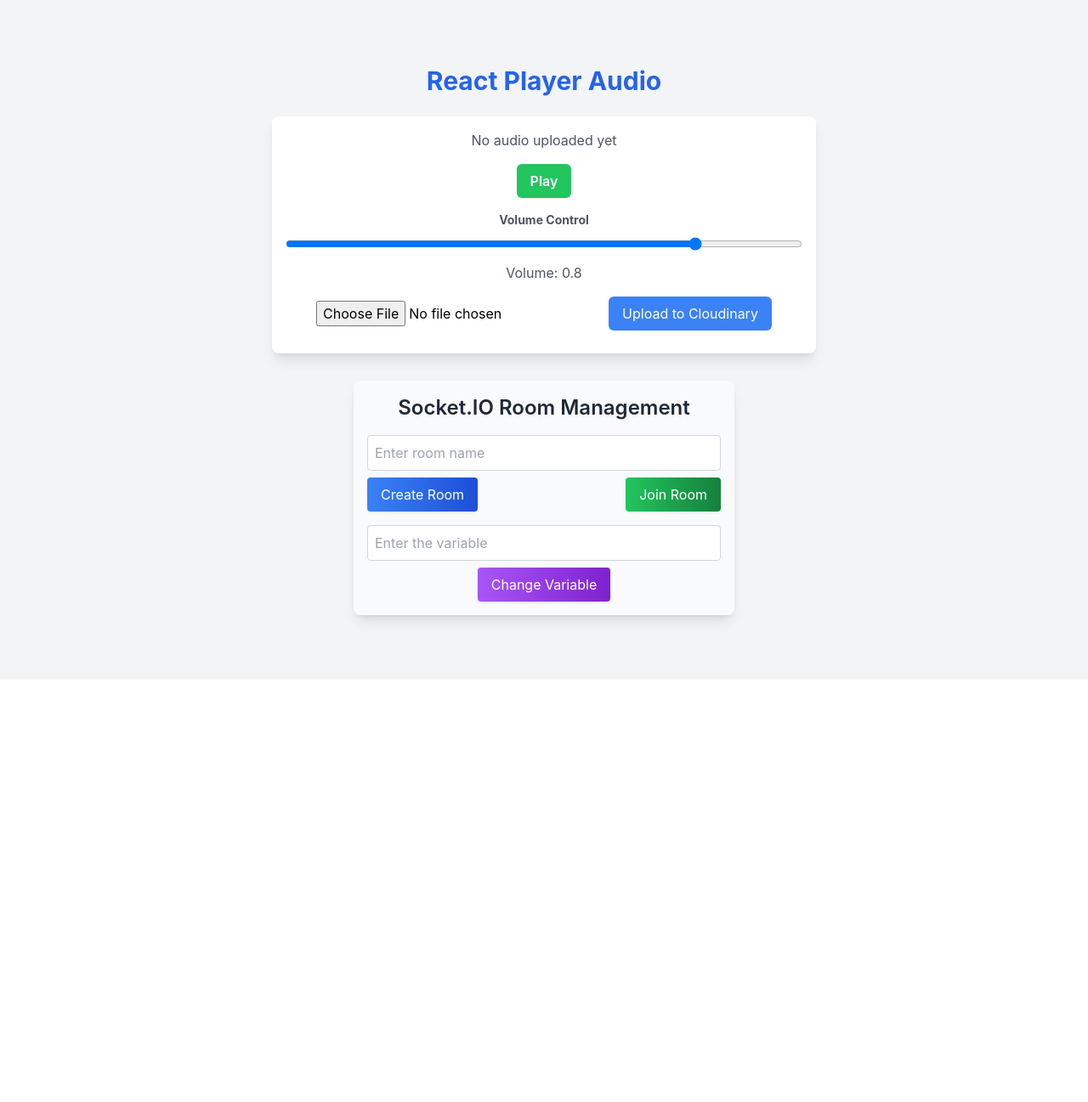
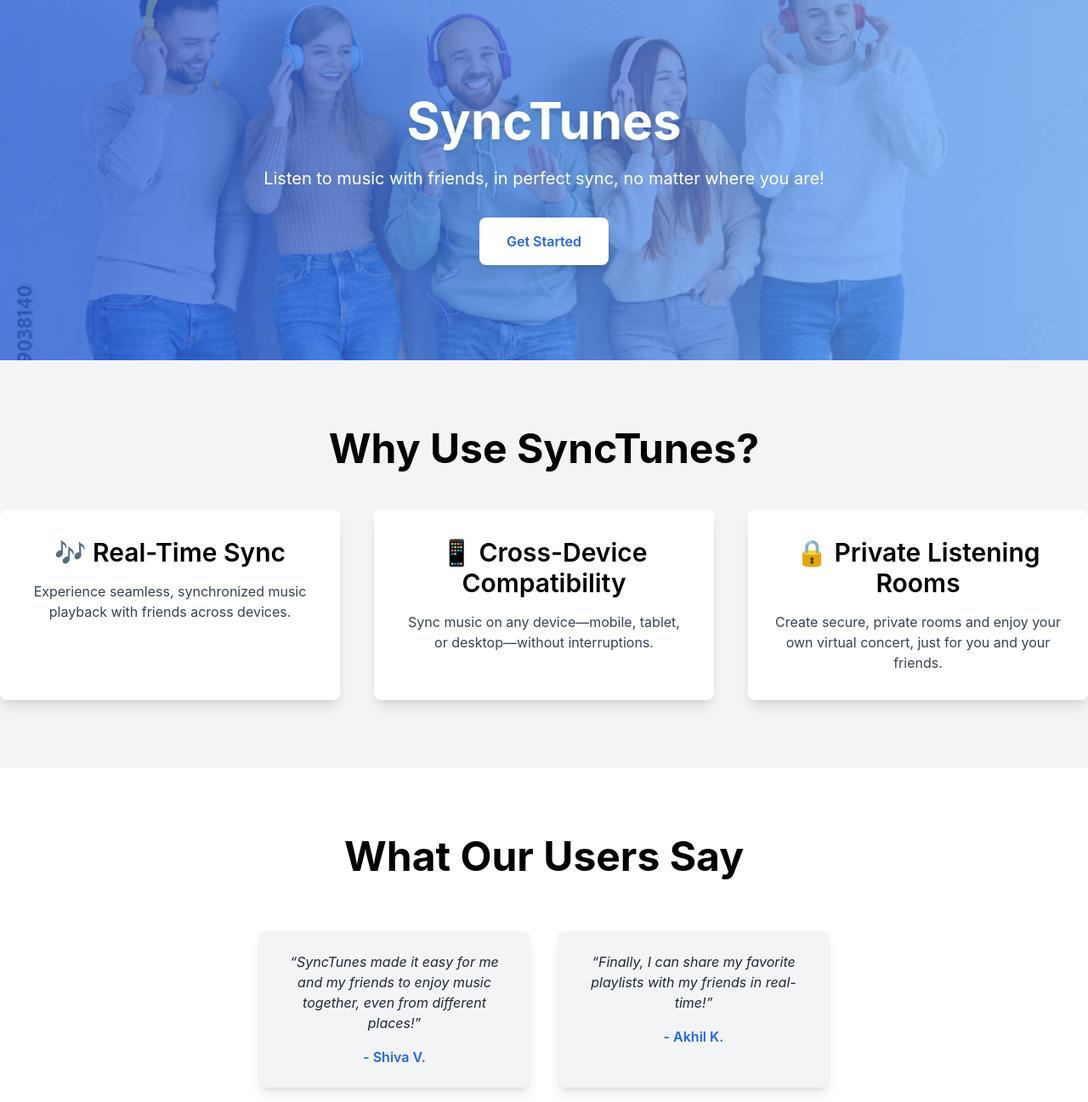
Before and after one commit to achyuta22/syntax-erro-frontend, a React (Create React App) app: page / in a window 1280 px wide. Shown: the top 1297 px of the page at 85% size. Before the commit the page ends 800 px from the top, so only its background shows below. Built offline with nearby package versions, Linux system fonts and the light colour scheme; no server answers.

Commit message:
landing page

```diff
--- a/src/App.js
+++ b/src/App.js
@@ -6,6 +6,7 @@
 import SocketComponent from "./Components/SocketComponent";
 import Login from "./Components/login";
 import Signup from "./Components/signup";
+import LandingPage from "./Components/landingPage";
 
 function App() {
   return (
@@ -13,8 +14,9 @@
       <div className="App">
         {/* Define routes for your components */}
         <Routes>
+        <Route path="/" element={<LandingPage />} />
           {/* Route for the Player component */}
-          <Route path="/" element={<Player />} />
+          <Route path="/play" element={<Player />} />
 
           {/* Route for the SocketComponent */}
           <Route path="/socket" element={<SocketComponent />} />
--- /dev/null
+++ b/src/Components/landingPage.jsx
@@ -0,0 +1,128 @@
+// src/LandingPage.js
+import React from "react";
+import { useNavigate } from "react-router-dom"; // Import useNavigate
+
+const LandingPage = () => {
+  const navigate = useNavigate(); // Initialize useNavigate
+
+  return (
+    <div>
+      {/* Hero Section */}
+      <section className="relative bg-gradient-to-r from-blue-600 to-blue-400 text-white text-center py-28">
+        <div className="absolute inset-0">
+          <img
+            src="./Group.jpeg" // Image of a group listening to music
+            alt="Group Listening to Music"
+            className="object-cover w-full h-full opacity-30"
+          />
+        </div>
+        <div className="relative z-10">
+          <h1 className="text-6xl font-bold mb-6 drop-shadow-lg">SyncTunes</h1>
+          <p className="text-xl mb-8 max-w-2xl mx-auto">
+            Listen to music with friends, in perfect sync, no matter where you
+            are!
+          </p>
+          <button
+            onClick={() => navigate("/play")}
+            className="bg-white text-blue-600 font-semibold px-8 py-4 rounded-lg shadow-lg transition-transform transform hover:scale-105 hover:shadow-xl focus:outline-none focus:ring-2 focus:ring-blue-600 focus:ring-opacity-50"
+          >
+            Get Started
+          </button>
+        </div>
+      </section>
+
+      {/* Features Section */}
+      <section id="features" className="py-20 bg-gray-100">
+        <div className="container mx-auto text-center">
+          <h2 className="text-5xl font-bold mb-12">Why Use SyncTunes?</h2>
+          <div className="grid grid-cols-1 md:grid-cols-3 gap-10">
+            <div className="bg-white p-8 rounded-lg shadow-lg transition-transform transform hover:scale-105">
+              <h3 className="text-3xl font-semibold mb-4">🎶 Real-Time Sync</h3>
+              <p className="text-gray-700">
+                Experience seamless, synchronized music playback with friends
+                across devices.
+              </p>
+            </div>
+            <div className="bg-white p-8 rounded-lg shadow-lg transition-transform transform hover:scale-105">
+              <h3 className="text-3xl font-semibold mb-4">
+                📱 Cross-Device Compatibility
+              </h3>
+              <p className="text-gray-700">
+                Sync music on any device—mobile, tablet, or desktop—without
+                interruptions.
+              </p>
+            </div>
+            <div className="bg-white p-8 rounded-lg shadow-lg transition-transform transform hover:scale-105">
+              <h3 className="text-3xl font-semibold mb-4">
+                🔒 Private Listening Rooms
+              </h3>
+              <p className="text-gray-700">
+                Create secure, private rooms and enjoy your own virtual concert,
+                just for you and your friends.
+              </p>
+            </div>
+          </div>
+        </div>
+      </section>
+
+      {/* Testimonials Section */}
+      <section className="py-20 bg-white">
+        <div className="container mx-auto text-center">
+          <h2 className="text-5xl font-bold mb-12">What Our Users Say</h2>
+          <div className="flex flex-wrap justify-center">
+            <div className="bg-gray-100 p-6 m-4 rounded-lg shadow-lg max-w-xs">
+              <p className="italic text-gray-800">
+                “SyncTunes made it easy for me and my friends to enjoy music
+                together, even from different places!”
+              </p>
+              <p className="font-semibold mt-4 text-blue-600">- Shiva V.</p>
+            </div>
+            <div className="bg-gray-100 p-6 m-4 rounded-lg shadow-lg max-w-xs">
+              <p className="italic text-gray-800">
+                “Finally, I can share my favorite playlists with my friends in
+                real-time!”
+              </p>
+              <p className="font-semibold mt-4 text-blue-600">- Akhil K.</p>
+            </div>
+          </div>
+        </div>
+      </section>
+
+      {/* Call to Action Section */}
+      <section className="bg-blue-600 text-white text-center py-20">
+        <h2 className="text-4xl font-bold mb-4">
+          Start Your SyncTunes Experience Now!
+        </h2>
+        <p className="mb-6 text-lg">
+          Bring your friends together with music, no matter where they are.
+        </p>
+        <button
+          onClick={() => navigate("/play")}
+          className="bg-white text-blue-600 font-semibold px-6 py-3 rounded-lg shadow-lg transition-transform transform hover:scale-105 hover:shadow-xl focus:outline-none focus:ring-2 focus:ring-blue-600 focus:ring-opacity-50"
+        >
+          Join Now
+        </button>
+      </section>
+
+      {/* Footer */}
+      <footer className="bg-gray-800 text-white text-center py-4">
+        <div className="container mx-auto">
+          <p>&copy; 2024 SyncTunes. All rights reserved.</p>
+          <div className="mt-2">
+            <a href="#features" className="text-white hover:underline mx-2">
+              Features
+            </a>
+            <a href="#testimonials" className="text-white hover:underline mx-2">
+              Testimonials
+            </a>
+            <a href="#" className="text-white hover:underline mx-2">
+              Contact
+            </a>
+          </div>
+        </div>
+      </footer>
+    </div>
+  );
+};
+
+export default LandingPage;
```
Also changed, not shown: public/Group.jpeg (added).
